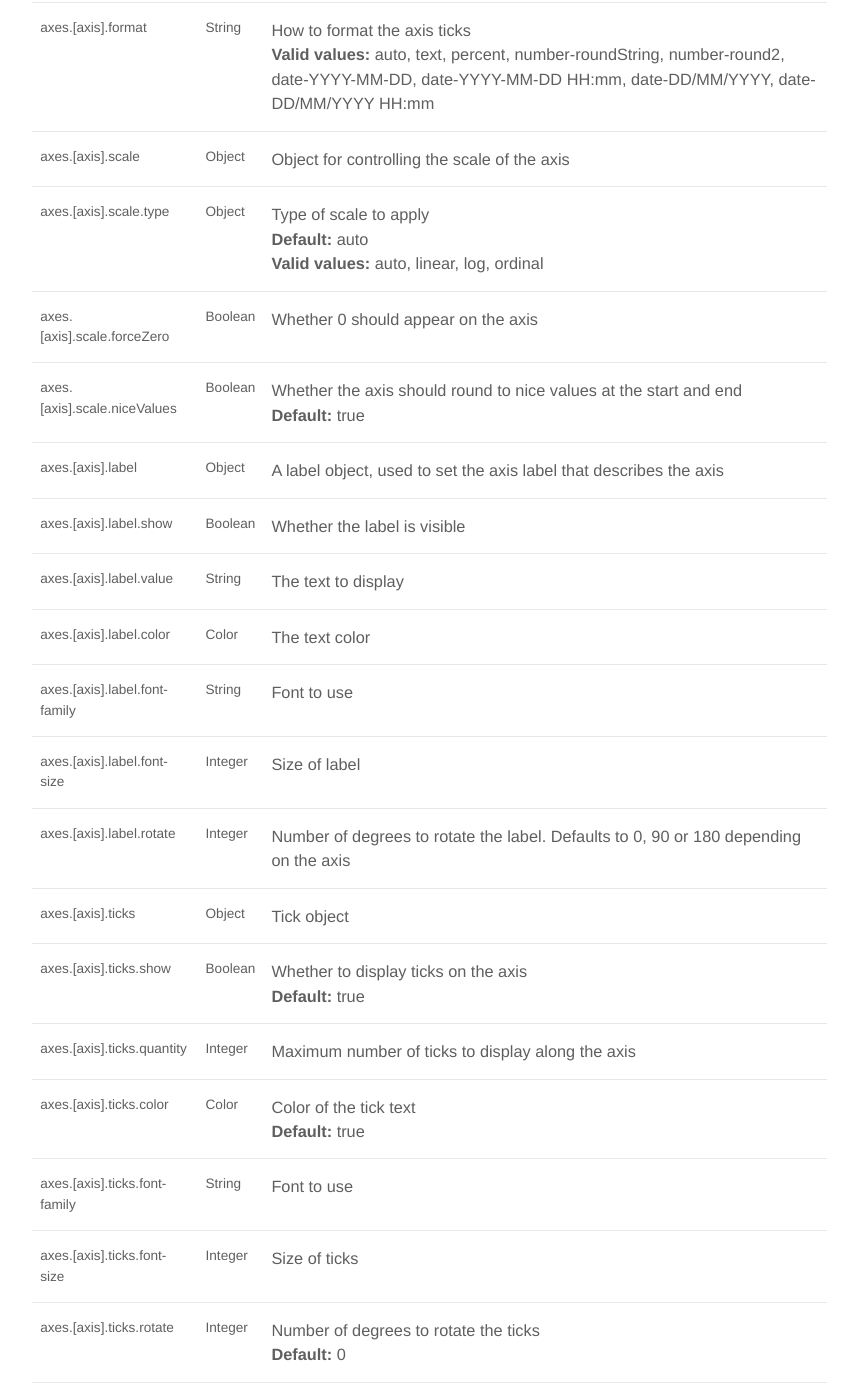
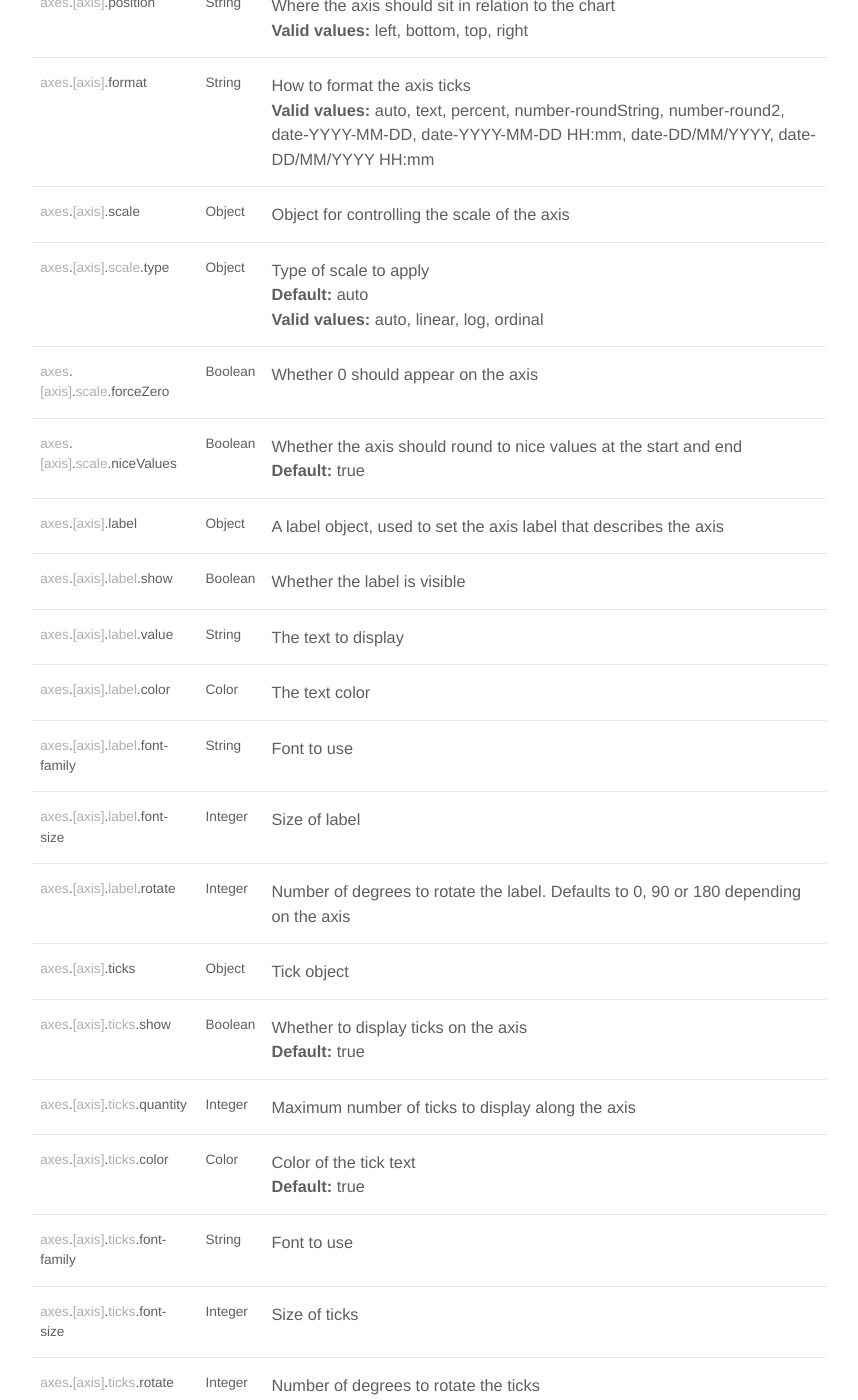
Before and after one commit to ChartBlocks/developer-docs, a Jekyll site: the page built from chart-config.md, in a window 1280 px wide and 1400 px high, scrolled down 6969 px. Shown: the whole window, without its empty margins (341-1199 px from the left). Built offline with Jekyll 4.4.1, drawn with Linux system fonts in a browser that asks for light colours; nearby versions of some CDN libraries; some of the changed text lies outside the part shown.

Commit message:
Parameter hierachy styles

```diff
--- a/_data/chart-config/config.json
+++ b/_data/chart-config/config.json
@@ -136,6 +136,11 @@
                     "type": "Color",
                     "description": "Hex, rgb or rgba color",
                     "default": "#000000"
+                },
+                {
+                    "parameter": "canvas.gradient",
+                    "type": "Object",
+                    "description": "Background gradient options"
                 },
                 {
                     "parameter": "canvas.gradient.colors",
--- a/_includes/config/arguments.html
+++ b/_includes/config/arguments.html
@@ -9,8 +9,8 @@
     <tbody>
         {% for argument in include.arguments %}
         <tr>
-            <td class="{% if argument.required %}required{% endif %}">
-                {{ argument.parameter }}
+            <td class="parameter {% if argument.required %}required{% endif %}">
+                <span>{{ argument.parameter | split:"." | join: "</span>.<span>" }}</span>
             </td>
             <td>{{ argument.type }}</td>
             <td>
--- a/_sass/_base.scss
+++ b/_sass/_base.scss
@@ -185,7 +185,7 @@ ul, ol {
 li {
     > ul,
     > ol {
-         margin-bottom: 0;
+        margin-bottom: 0;
     }
 }
 
@@ -287,3 +287,17 @@ blockquote {
         }
     }
 }
+
+/**
+ * Parameter definitions
+ */
+.parameter{
+    span{
+        opacity: 0.5;
+
+        &:last-child{
+            opacity: 1;
+        }
+    }
+
+}
```
